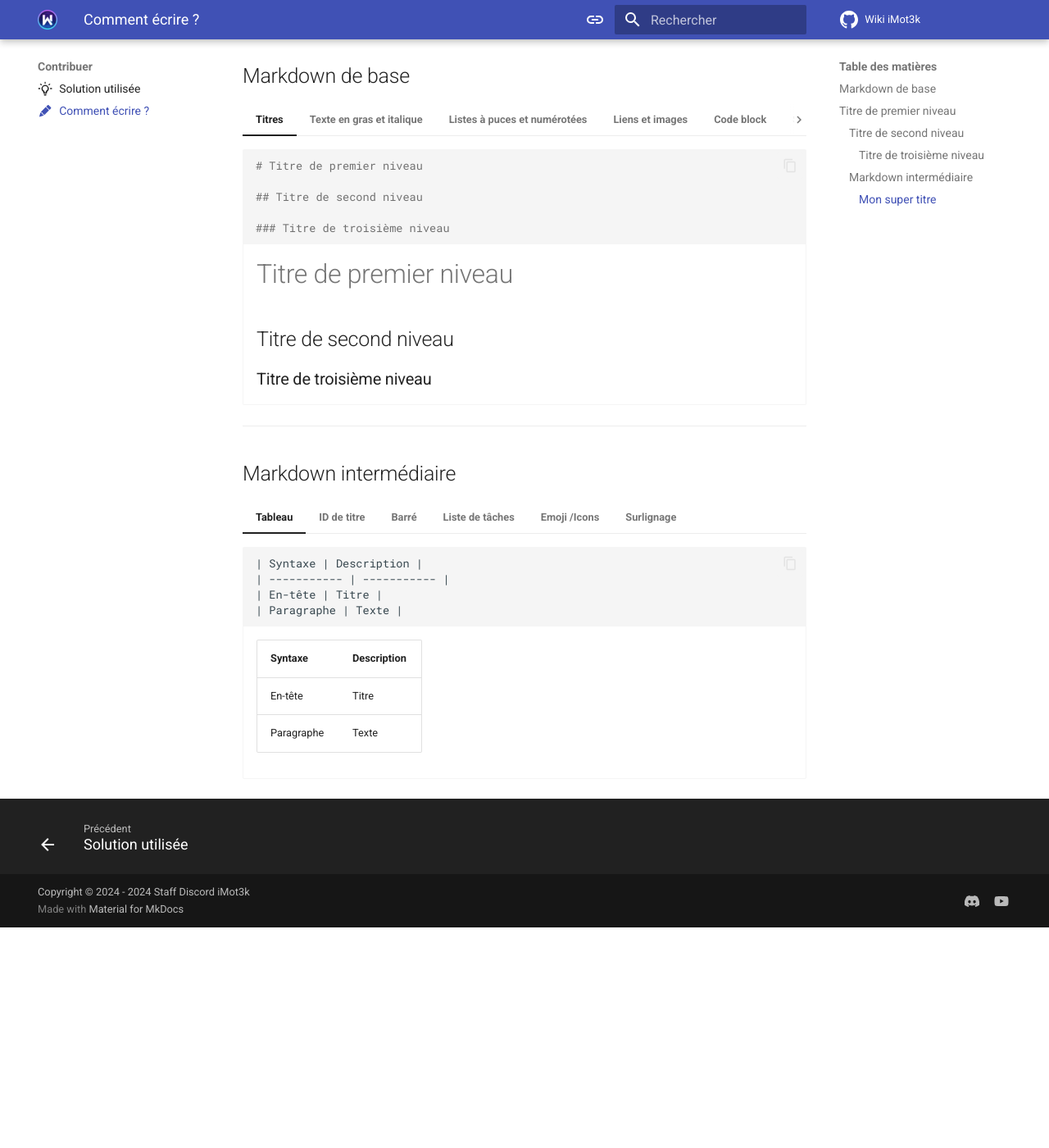
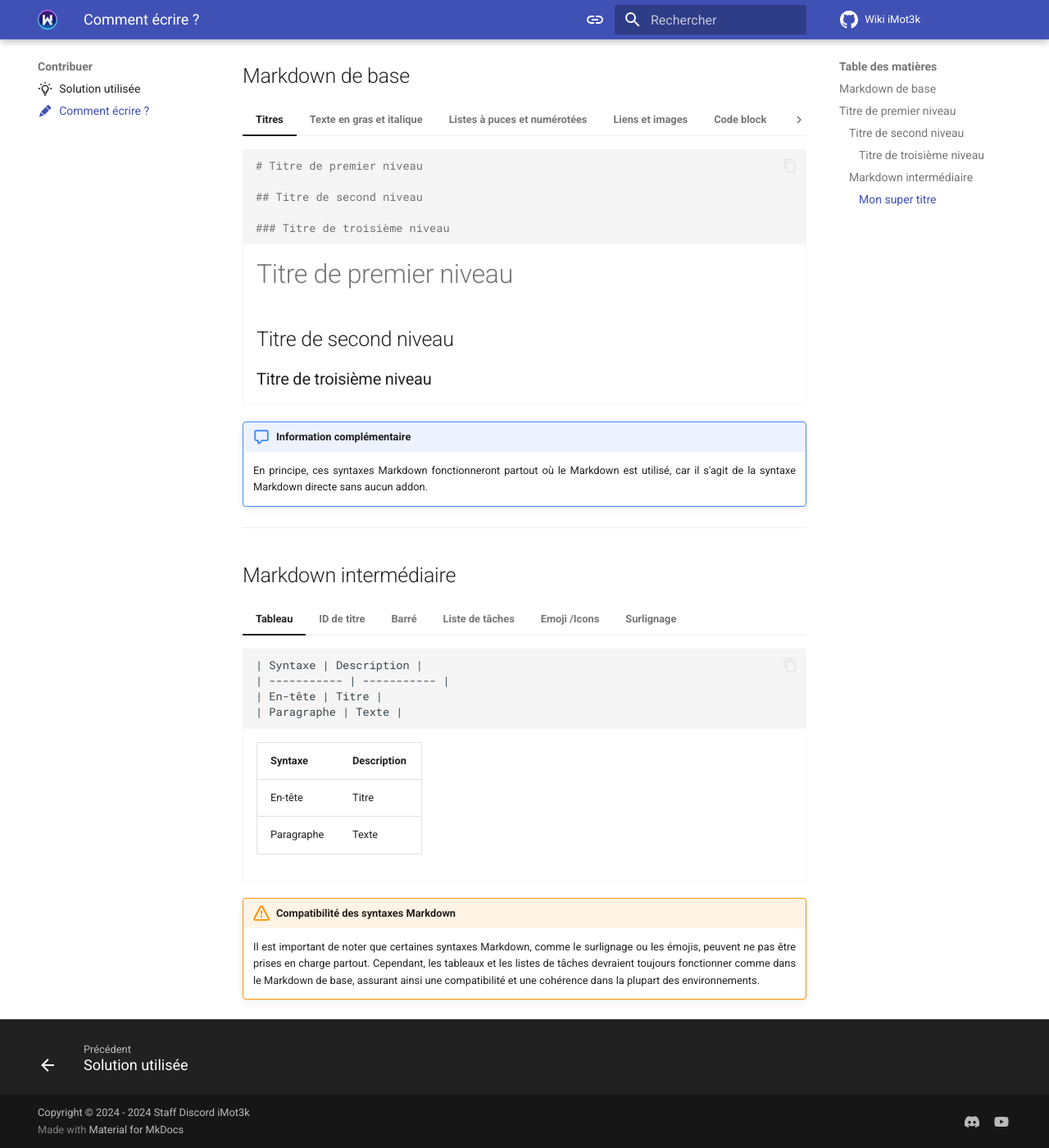
Before and after one commit to Discord-iMot3k/Wiki, an MkDocs documentation site: the page built from docs/Contribuer/comment_écrire.md, in a window 1280 px wide and 1400 px high, scrolled down 425 px. Shown: the whole window at 82% size. Built offline with MkDocs 1.6.1 and Material for MkDocs 9.7.7, drawn with Linux system fonts in a browser that asks for light colours; emoji names are drawn with the system emoji font; plug-ins that fetch from the network failed and are left out; comment, search, counter and statistics services are not loaded; before the commit the page ends 1556 px from its top, so only the background shows below that.

Commit message:
Update comment_écrire.md

````diff
--- a/docs/Contribuer/comment_écrire.md
+++ b/docs/Contribuer/comment_écrire.md
@@ -118,6 +118,10 @@ Pour commencer, nous allons revisiter les bases du Markdown. Cela comprend la sy
         Le séparateur sera au final qu'une barre mais peut être utile pour séparé des sections dans la page pour faciliter la lecture.
     </div>
 
+
+!!! note "Information complémentaire"
+    En principe, ces syntaxes Markdown fonctionneront partout où le Markdown est utilisé, car il s'agit de la syntaxe Markdown directe sans aucun addon.
+
 ---
 
 ## Markdown intermédiaire
@@ -150,7 +154,6 @@ Pour commencer, nous allons revisiter les bases du Markdown. Cela comprend la sy
         L'ID personnalisé dans un titre permet de remplacer l'ID généré automatiquement par un ID spécifique que vous définissez. Cela est utile lorsque l'ID par défaut, basé sur le texte du titre, n'est pas suffisamment descriptif ou est trop long. En ajoutant `{#id-personnalisé}` à un titre, vous pouvez créer un ancre unique et concise qui facilite la navigation et le référencement dans la documentation. Cela permet également de maintenir une cohérence dans les liens internes, surtout si le titre est modifié ultérieurement.
 
     </div>
-
 
 === "Barré"
     ```markdown
@@ -201,3 +204,6 @@ Pour commencer, nous allons revisiter les bases du Markdown. Cela comprend la sy
     !!! failure "Interdiction d'utiliser le surlignage dans cette doc"
 
     </div>
+
+!!! warning "Compatibilité des syntaxes Markdown"
+    Il est important de noter que certaines syntaxes Markdown, comme le surlignage ou les émojis, peuvent ne pas être prises en charge partout. Cependant, les tableaux et les listes de tâches devraient toujours fonctionner comme dans le Markdown de base, assurant ainsi une compatibilité et une cohérence dans la plupart des environnements.
````
